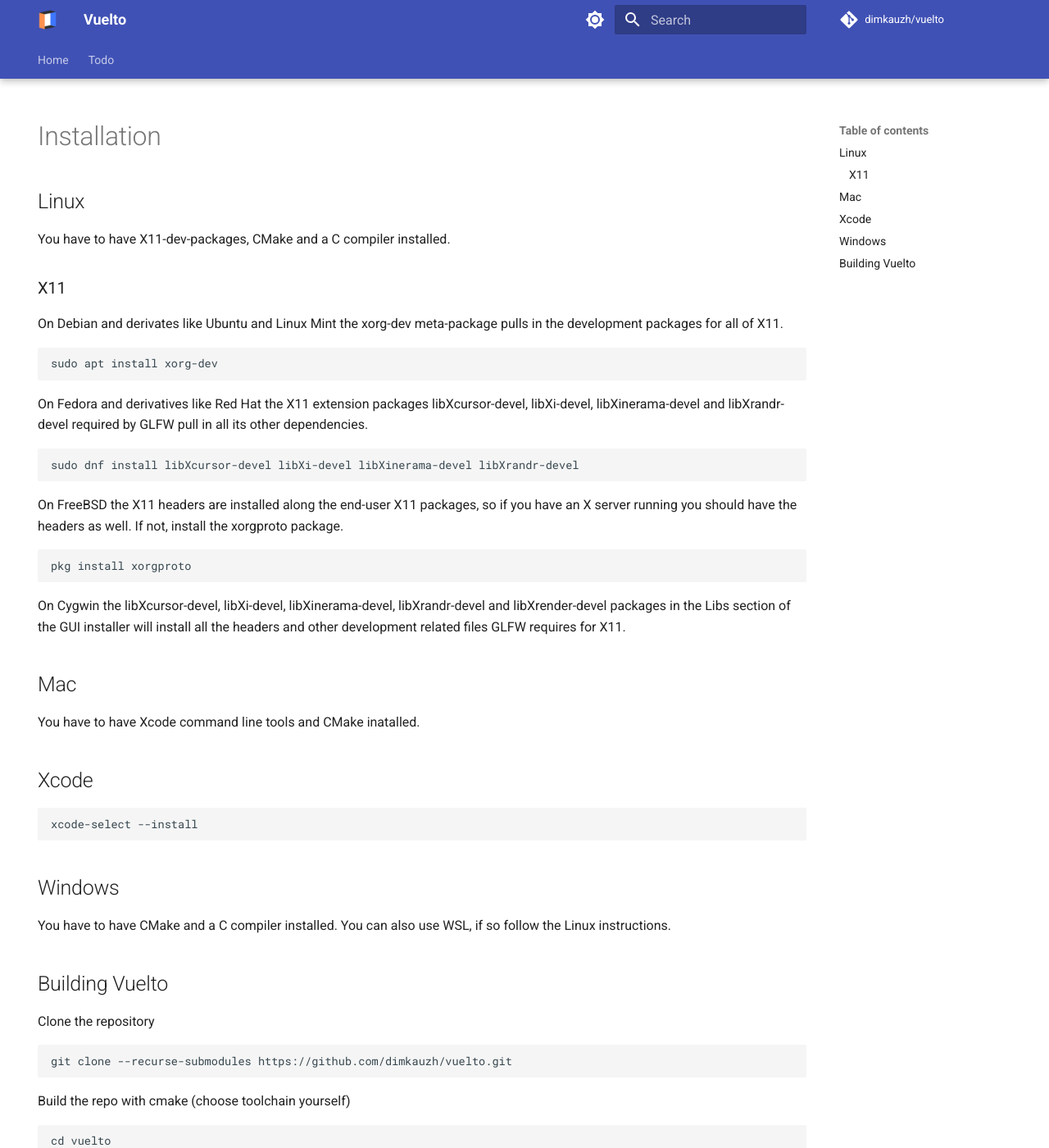
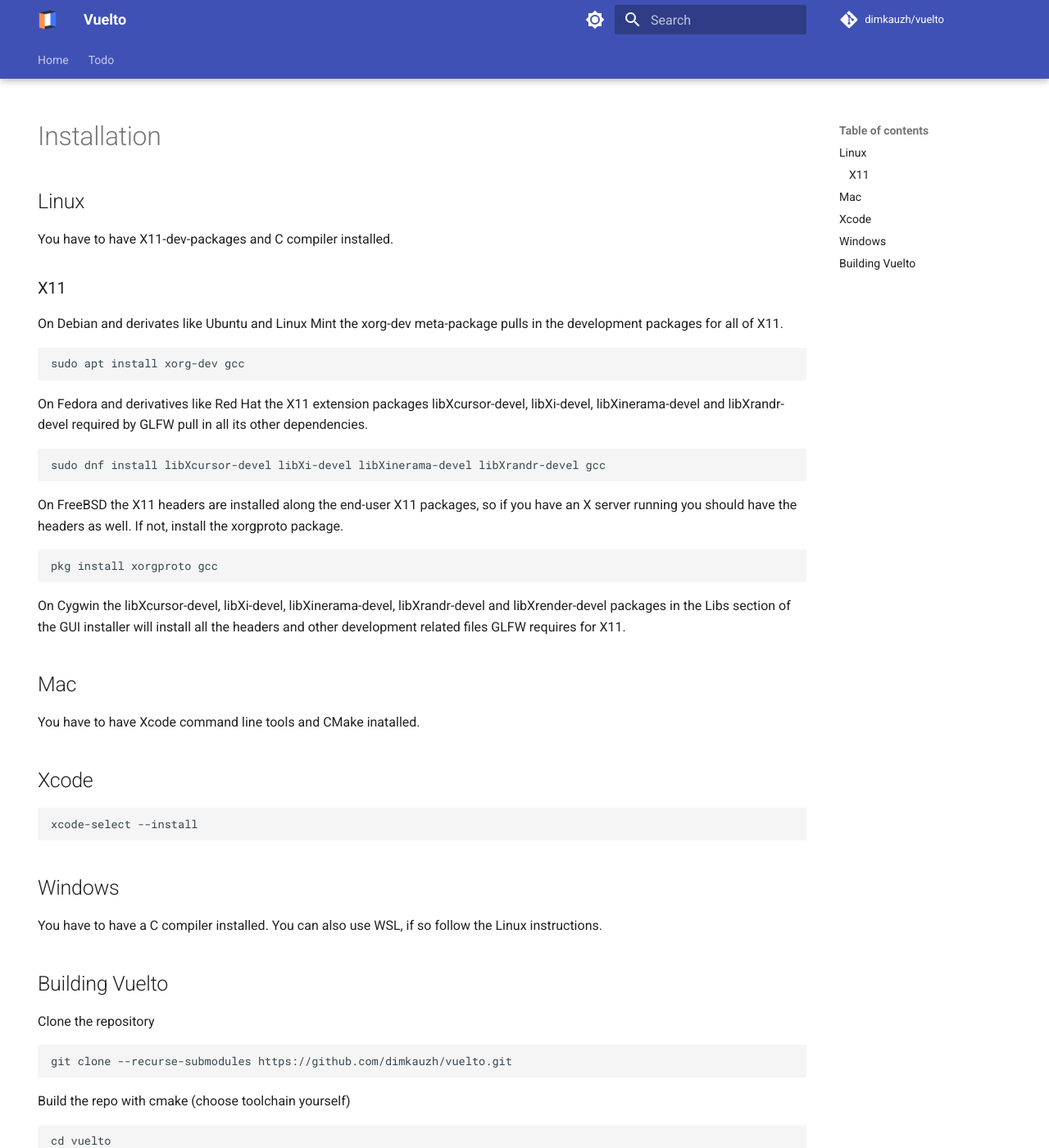
Before and after one commit to vuelto-org/vuelto, an MkDocs documentation site: the page built from docs/docs/INSTALLATION.md, in a window 1280 px wide and 1400 px high. Shown: the whole window at 82% size. Built offline with MkDocs 1.6.1 and Material for MkDocs 9.7.7, drawn with Linux system fonts in a browser that asks for light colours; comment, search, counter and statistics services are not loaded.

Commit message:
Update docs

````diff
--- a/docs/docs/INSTALLATION.md
+++ b/docs/docs/INSTALLATION.md
@@ -6,22 +6,22 @@
 # Installation
 
 ## Linux
-You have to have X11-dev-packages, CMake and a C compiler installed.
+You have to have X11-dev-packages and C compiler installed.
 
 ### X11
 On Debian and derivates like Ubuntu and Linux Mint the xorg-dev meta-package pulls in the development packages for all of X11.
 ```bash
-sudo apt install xorg-dev
+sudo apt install xorg-dev gcc
 ```
 
 On Fedora and derivatives like Red Hat the X11 extension packages libXcursor-devel, libXi-devel, libXinerama-devel and libXrandr-devel required by GLFW pull in all its other dependencies.
 ```bash
-sudo dnf install libXcursor-devel libXi-devel libXinerama-devel libXrandr-devel
+sudo dnf install libXcursor-devel libXi-devel libXinerama-devel libXrandr-devel gcc
 ```
 
 On FreeBSD the X11 headers are installed along the end-user X11 packages, so if you have an X server running you should have the headers as well. If not, install the xorgproto package.
 ```bash
-pkg install xorgproto
+pkg install xorgproto gcc
 ```
 
 On Cygwin the libXcursor-devel, libXi-devel, libXinerama-devel, libXrandr-devel and libXrender-devel packages in the Libs section of the GUI installer will install all the headers and other development related files GLFW requires for X11.
@@ -34,7 +34,7 @@
 ```
 
 ## Windows
-You have to have CMake and a C compiler installed. You can also use WSL, if so follow the Linux instructions.
+You have to have a C compiler installed. You can also use WSL, if so follow the Linux instructions.
 
 ## Building Vuelto
 Clone the repository
--- a/mkdocs.yml
+++ b/mkdocs.yml
@@ -1,5 +1,5 @@
 site_name: Vuelto
-site_description: A Game Engine build with GLFW and OpenGL with support for C/C++!
+site_description: A Go Game Engine build with GLFW and OpenGL.
 
 repo_name: dimkauzh/vuelto
 repo_url: https://github.com/dimkauzh/vuelto
````
Also changed, not shown: docs/index.md (+7 -21 lines).
